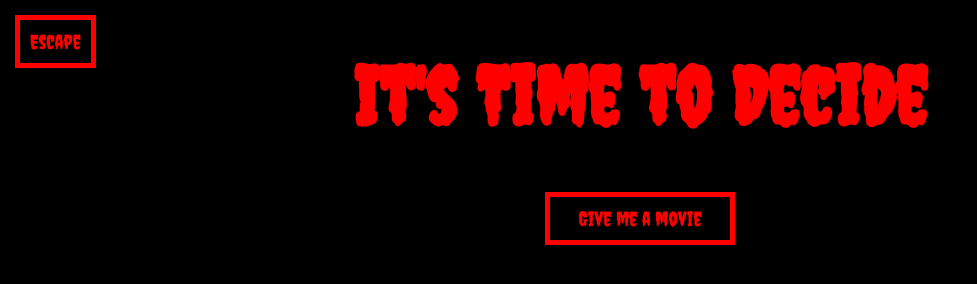
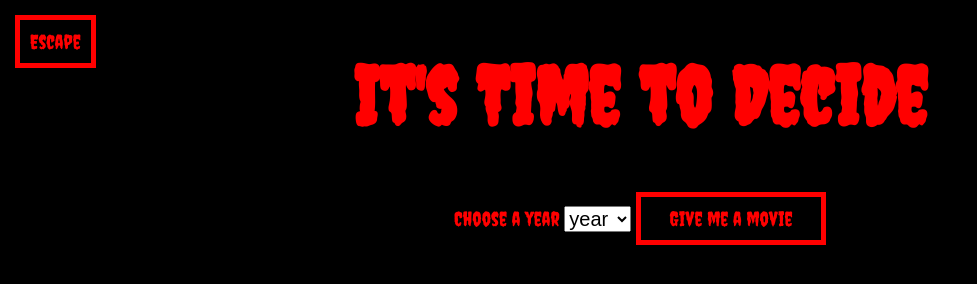
Before and after one commit to ldevuono/horrorRouletteVanilla, a plain HTML site: page roulette.html in a window 1280 px wide. Shown: the whole page, without its empty margins (0-977 px from the left). Drawn offline with Linux system fonts and the light colour scheme.

Commit message:
changed text input to dropdown, new method to grab user input, app works as intended for now

```diff
--- a/app.js
+++ b/app.js
@@ -2,27 +2,35 @@ const horrorRoulette = {};
 
 //api key
 const key = "45f22f9138c47be66457a712c0db3872"
-const year = 2012
+const form = document.querySelector("form");
 
+// event listener to get user input (release year)
+horrorRoulette.getYear = function () {
+    form.addEventListener("change", function () {
+        let year = document.getElementById("year").value;
+        horrorRoulette.giveMeAMovie(year);
+    })
+}
 
+//attach event listener to movie button
+horrorRoulette.giveMeAMovie = function (year) {
+    form.addEventListener("submit", function (e) {
+        e.preventDefault();
+        horrorRoulette.getMovie(year);
+    })
+}
 
-// horrorRoulette.getYear = function () {
-//     document.querySelector("button.giveMovie").addEventListener("click", function (e) {
-//         e.preventDefault();
-//         console.log(input)
-//     })
-// }
 // method to call api
-horrorRoulette.getMovie = function () {
+horrorRoulette.getMovie = function (year) {
     const horrorUrl = new URL(`https://api.themoviedb.org/3/discover/movie?api_key=${key}&with_genres=27&without_genres=10402,10751,35,16&include_adult=true&primary_release_year=${year}`)
-
+    // vote_average = ${ userInput }
     //search params
     horrorRoulette.search = new URLSearchParams({
         api_key: key,
         primary_release_year: year,
+        // vote_average: userInput,
         language: "en-US"
     });
-
     fetch(horrorUrl)
         .then(function (res) {
             return res.json();
@@ -30,18 +38,11 @@ horrorRoulette.getMovie = function () {
         .then(function (jsonRes) {
             const randomMovie = jsonRes.results[Math.floor(Math.random() * jsonRes.results.length)];
             horrorRoulette.displayMovies(randomMovie);
-            console.log(randomMovie)
         });
 }
 
 //method to display movies on page
 horrorRoulette.displayMovies = function (movie) {
-    // movies.forEach(function (movie) {
-    //     const movieTitle = document.createElement("h3");
-    //     movieTitle.innerHTML = movie.original_title;
-    //     const movieList = document.querySelector("ul")
-    //     movieList.appendChild(movieTitle);
-    // })
     document.querySelector("ul").innerHTML = " ";
     const movieTitle = document.createElement("h3");
     movieTitle.innerHTML = movie.title;
@@ -53,20 +54,11 @@ horrorRoulette.displayMovies = function (movie) {
     movieList.appendChild(movieTitle);
     movieList.appendChild(poster);
     movieList.appendChild(movieDesc);
-
-
 }
 
-// event listener to trigger api call
-horrorRoulette.movieButton = function () {
-    document.querySelector("button.giveMovie").addEventListener("click", function (e) {
-        horrorRoulette.getMovie();
-    })
-}
 
 // init method
 horrorRoulette.init = function () {
-    horrorRoulette.movieButton()
     horrorRoulette.getYear()
 };
 
--- a/roulette.html
+++ b/roulette.html
@@ -21,10 +21,61 @@
 
     <main>
         <section class="chooseMovie">
-            <!-- <form action="#" method="#" class="input" name="input">
+            <form action="#" method="#" class="input" name="input">
                 <label for="year">Choose a year</label>
-                <input type="text" class="year" id="year" name="year"> -->
-            <button class="giveMovie">Give me a movie</button>
+                <select id="year" name="year">
+                    <option value="Choose a year" disabled selected>year</option>
+                    <option value="1980">1980</option>
+                    <option value="1981">1981</option>
+                    <option value="1982">1982</option>
+                    <option value="1983">1983</option>
+                    <option value="1984">1984</option>
+                    <option value="1985">1985</option>
+                    <option value="1986">1986</option>
+                    <option value="1987">1987</option>
+                    <option value="1988">1988</option>
+                    <option value="1989">1989</option>
+                    <option value="1990">1990</option>
+                    <option value="1991">1991</option>
+                    <option value="1992">1992</option>
+                    <option value="1993">1993</option>
+                    <option value="1994">1994</option>
+                    <option value="1995">1995</option>
+                    <option value="1996">1996</option>
+                    <option value="1997">1997</option>
+                    <option value="1998">1998</option>
+                    <option value="1999">1999</option>
+                    <option value="2000">2000</option>
+                    <option value="2001">2001</option>
+                    <option value="2002">2002</option>
+                    <option value="2003">2003</option>
+                    <option value="2004">2004</option>
+                    <option value="2005">2005</option>
+                    <option value="2006">2006</option>
+                    <option value="2007">2007</option>
+                    <option value="2008">2008</option>
+                    <option value="2009">2009</option>
+                    <option value="2010">2010</option>
+                    <option value="2011">2011</option>
+                    <option value="2012">2012</option>
+                    <option value="2013">2013</option>
+                    <option value="2014">2014</option>
+                    <option value="2015">2015</option>
+                    <option value="2016">2016</option>
+                    <option value="2017">2017</option>
+                    <option value="2018">2018</option>
+                    <option value="2019">2019</option>
+                    <option value="2020">2020</option>
+                    <option value="2021">2021</option>
+                    <option value="2022">2022</option>
+                    <option value="2023">2023</option>
+                </select>
+                <button class="giveMovie" type="submit">Give me a movie</button>
+                <!-- <input type="radio" id="high" name="rating" value="high">
+                <label for="high">Give me something good</label>
+                <input type="radio" id="low" name="rating" value="low">
+                <label for="low">Give me something <em>bad</em></label> -->
+            </form>
             <ul class="movieList">
             </ul>
         </section>
```
